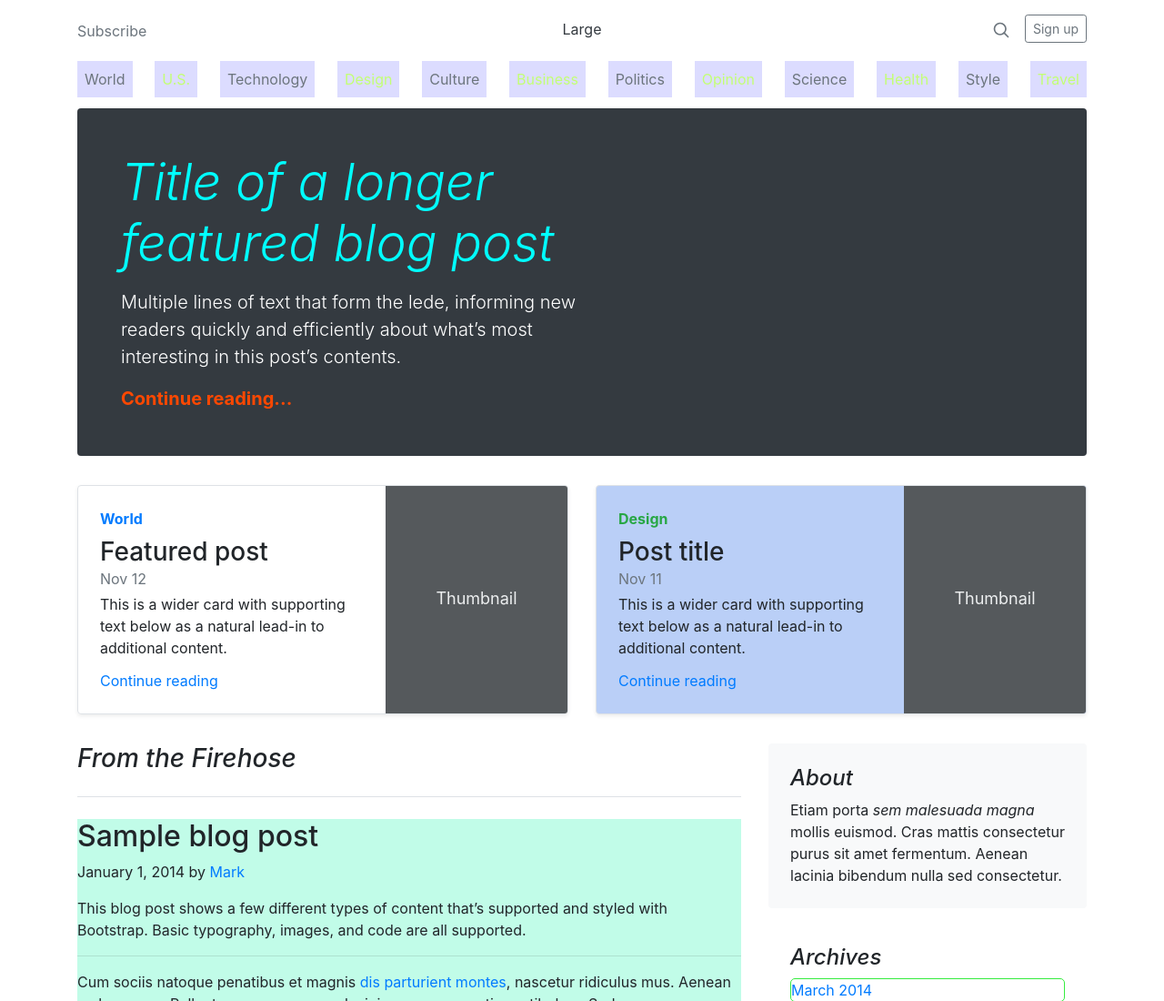
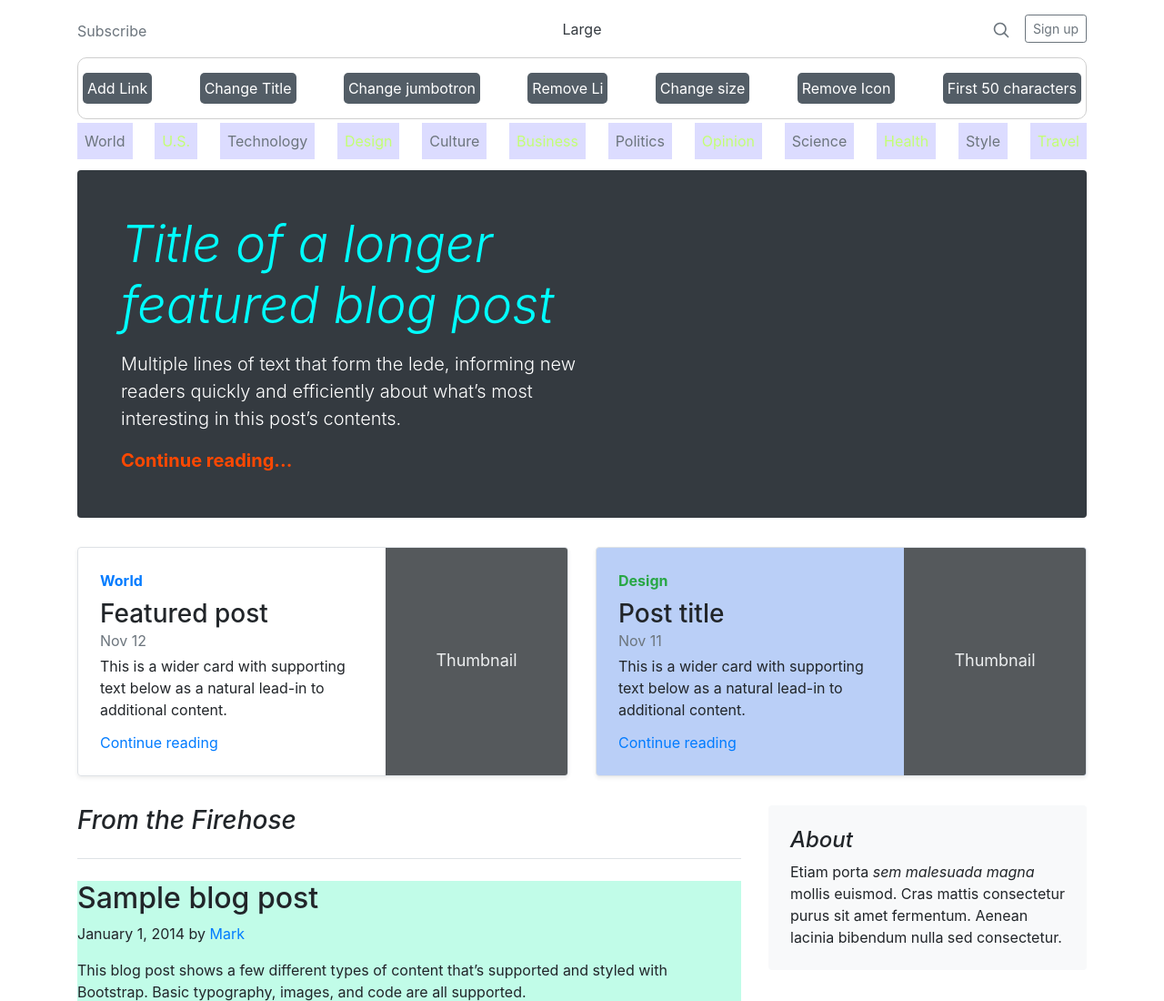
Before and after one commit to purple0CaT/FS-M2D7, a plain HTML site: page index.html in a window 1280 px wide. Shown: the top 1100 px of the page at 91% size. Drawn offline with nearby package versions, Linux system fonts and the light colour scheme.

Commit message:
Added buttons

```diff
--- a/index.html
+++ b/index.html
@@ -60,6 +60,30 @@
                 background-color: rgba(100, 148, 237, 0.445);
             }
 
+            .cust-but{
+                border: 1px solid rgb(207, 207, 207);
+                border-radius: 10px;
+                padding: 1em 5px;
+                display: flex;
+                justify-content: space-between;
+            }
+            .cust-but button{
+                outline: unset;
+                padding: 5px;
+                border: 0px;
+                background-color: #535d66;
+                color: white;
+                border-radius: 5px;
+            }
+            .cust-but button:hover{
+                box-shadow: 0 1px 5px black;
+            }
+            .cust-but button:active{
+                color: black;
+                background-color: white;
+                border: 1px solid #535d66;
+                box-shadow: 0 1px 5px black;
+            }
     </style>
     <meta charset="utf-8" />
     <meta
@@ -144,6 +168,16 @@
           </div>
         </div>
       </header>
+
+      <section class="cust-but">
+          <button onclick="addLink()">Add Link</button>
+          <button onclick="changeTitle()">Change Title</button>
+          <button onclick="changeJumb()">Change jumbotron</button>
+          <button onclick="removeLi()">Remove Li</button>
+          <button onclick="changeSize()">Change size</button>
+          <button onclick="removeIcon()">Remove Icon</button>
+          <button onclick="treamChar()">First 50 characters</button>
+        </section>
 
       <div class="nav-scroller py-1 mb-2">
         <nav class="nav d-flex justify-content-between">
```
